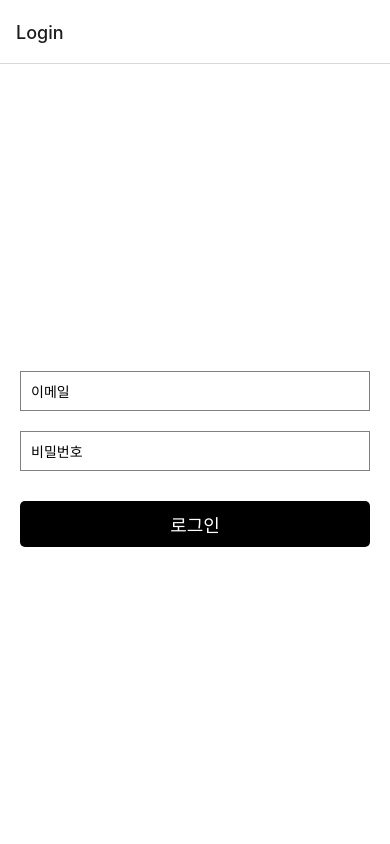
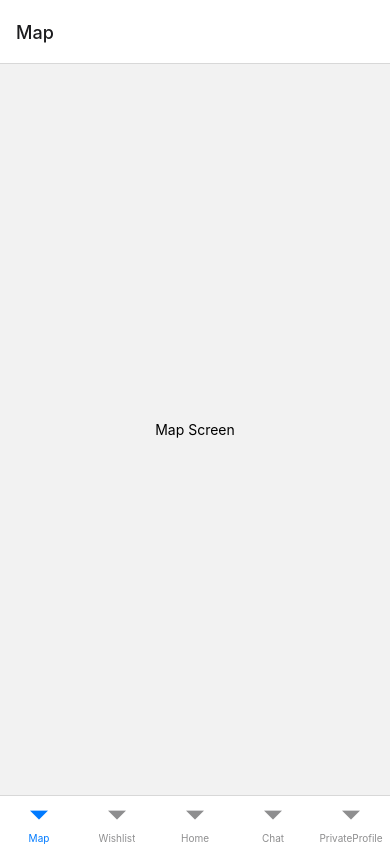
Before and after one commit to dudcks5477/Capstone_partypeople, a React Native app in the folder frontend/: screen /BottomTab in a window 390 px wide. Before the commit this address had no page. Built offline with nearby package versions, Linux system fonts and the light colour scheme.

Commit message:
하단바 만들고 맵,위시,채팅,프로필,홈 만들어놓음 그리고 홈에 search바 넣으려면 stack.screen으로 지정해야된다해서 해놓긴함

```diff
--- a/frontend/App.js
+++ b/frontend/App.js
@@ -1,17 +1,18 @@
+import { NavigationContainer } from '@react-navigation/native';
+import { createNativeStackNavigator } from '@react-navigation/native-stack';
 import React from 'react';
-import { NavigationContainer } from '@react-navigation/native';
-import { createStackNavigator } from '@react-navigation/stack';
-import LoginScreen from './src/screens/LoginScreen'
+import LoginScreen from './src/screens/LoginScreen';
+import UnderBarButton from './src/container/UnderBarButton';
 import HomeScreen from './src/screens/HomeScreen';
-
-const Stack = createStackNavigator();
+const Stack = createNativeStackNavigator();
 
 const App = () => {
   return (
     <NavigationContainer>
       <Stack.Navigator>
         <Stack.Screen name="Login" component={LoginScreen} />
-        <Stack.Screen name="Home" component={HomeScreen} />
+        <Stack.Screen name="BottomTab" component={UnderBarButton} options={{ headerShown: false }} />
+        <Stack.Screen name="HomeSearchBar" component={HomeScreen} />
       </Stack.Navigator>
     </NavigationContainer>
   );
--- a/frontend/package.json
+++ b/frontend/package.json
@@ -10,6 +10,7 @@
     "test": "jest"
   },
   "dependencies": {
+    "@react-navigation/bottom-tabs": "^6.5.7",
     "@react-navigation/native": "^6.1.6",
     "@react-navigation/native-stack": "^6.9.12",
     "@react-navigation/stack": "^6.3.16",
--- /dev/null
+++ b/frontend/src/container/UnderBarButton.js
@@ -0,0 +1,22 @@
+import React from 'react';
+import { createBottomTabNavigator } from '@react-navigation/bottom-tabs';
+import HomeScreen from '../screens/HomeScreen';
+import ChatScreen from '../screens/ChatScreen';
+import PrivateProfileScreen from '../screens/PrivateProfileScreen';
+import MapScreen from '../screens/MapScreen';
+import WishlistScreen from '../screens/WishlistScreen';
+const Tab = createBottomTabNavigator();
+
+const UnderBarButton = () => {
+  return (
+    <Tab.Navigator>
+      <Tab.Screen name="Map" component={MapScreen} />
+      <Tab.Screen name="Wishlist" component={WishlistScreen} />
+      <Tab.Screen name="Home" component={HomeScreen} />
+      <Tab.Screen name="Chat" component={ChatScreen} />
+      <Tab.Screen name="PrivateProfile" component={PrivateProfileScreen} />
+    </Tab.Navigator>
+  );
+};
+
+export default UnderBarButton;
--- /dev/null
+++ b/frontend/src/screens/ChatScreen.js
@@ -0,0 +1,12 @@
+import React from 'react';
+import { View, Text } from 'react-native';
+
+const ChatScreen = () => {
+  return (
+    <View style={{ flex: 1, justifyContent: 'center', alignItems: 'center' }}>
+      <Text>Chat Screen</Text>
+    </View>
+  );
+};
+
+export default ChatScreen;
--- a/frontend/src/screens/HomeScreen.js
+++ b/frontend/src/screens/HomeScreen.js
@@ -1,10 +1,14 @@
 import React from 'react';
-import { TextInput, View, Text } from 'react-native';
-import { styles } from './HomeStyles';
-import SearchBar from '../container/SearchBar'
+import {View, Text} from 'react-native';
+import {NavigationContainer} from '@react-navigation/native';
+import SearchBar from '../container/SearchBar';
+import { createNativeStackNavigator } from '@react-navigation/native-stack';
+const Stack = createNativeStackNavigator();
+const HomeScreen = () => (
+  <View style={{flex: 1, justifyContent: 'center', alignItems: 'center'}}>
+    <Text>Home Screen</Text>
+    <SearchBar/>
+  </View>
+);
 
-export default function HomeScreen() {
-  return (
-    <SearchBar/>
-  );
-}
+export default HomeScreen;
--- a/frontend/src/screens/LoginScreen.js
+++ b/frontend/src/screens/LoginScreen.js
@@ -13,7 +13,7 @@ export default function LoginScreen() {
     // 로그인 처리 코드 작성
 
     // HomeScreen으로 이동
-    navigation.navigate('Home');
+    navigation.navigate('BottomTab',{screen:'Home'});
   };
 
   return (
--- /dev/null
+++ b/frontend/src/screens/MapScreen.js
@@ -0,0 +1,12 @@
+import React from 'react';
+import { View, Text } from 'react-native';
+
+const MapScreen = () => {
+  return (
+    <View style={{ flex: 1, justifyContent: 'center', alignItems: 'center' }}>
+      <Text>Map Screen</Text>
+    </View>
+  );
+};
+
+export default MapScreen;
--- /dev/null
+++ b/frontend/src/screens/PrivateProfileScreen.js
@@ -0,0 +1,12 @@
+import React from 'react';
+import { View, Text } from 'react-native';
+
+const PrivateProfileScreen = () => {
+  return (
+    <View style={{ flex: 1, justifyContent: 'center', alignItems: 'center' }}>
+      <Text>Private Profile Screen</Text>
+    </View>
+  );
+};
+
+export default PrivateProfileScreen;
--- /dev/null
+++ b/frontend/src/screens/WishlistScreen.js
@@ -0,0 +1,12 @@
+import React from 'react';
+import { View, Text } from 'react-native';
+
+const WishlistScreen = () => {
+  return (
+    <View style={{ flex: 1, justifyContent: 'center', alignItems: 'center' }}>
+      <Text>Wishlist Screen</Text>
+    </View>
+  );
+};
+
+export default WishlistScreen;
```
Also changed, not shown: 1 other file (tests, documents, lock files or other folders).
